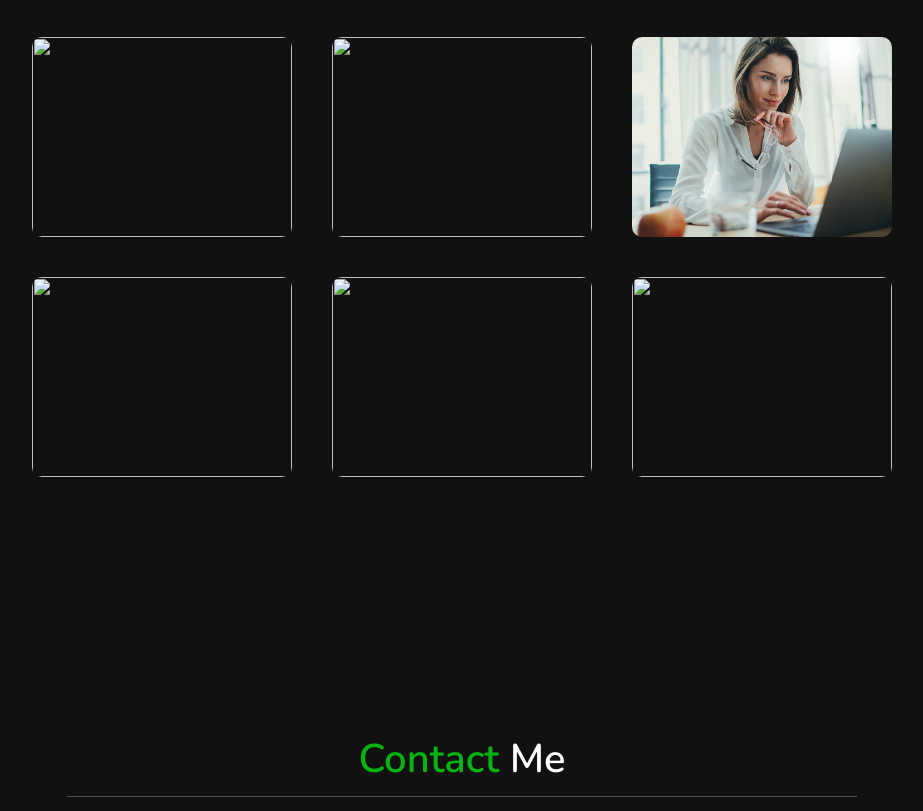
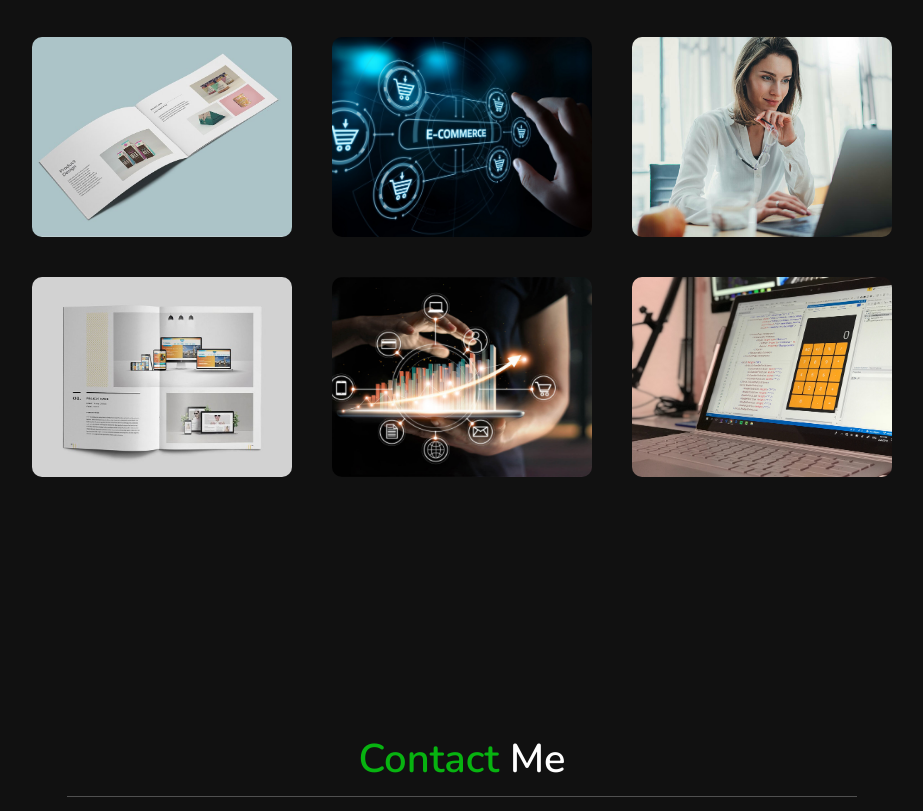
Before and after one commit to DeveloperK7E/My-Portfolio, a plain HTML site: page index.html in a window 1280 px wide. Shown: the part 2505-3316 px from the top of the page, without its empty margins (353-1276 px from the left). Drawn offline with nearby package versions, Linux system fonts and the light colour scheme; the site is published under a folder, as on GitHub Pages, so addresses that start at the root find nothing.

Commit message:
fixed images not displaying

```diff
--- a/index.html
+++ b/index.html
@@ -3,13 +3,13 @@
 <head>
     <meta charset="UTF-8">
     <meta name="viewport" content="width=device-width, initial-scale=1.0">
-    <title>Kelvin Enaro Porfoloio website</title>
+    <title>Kelvin Enaro portfolio website</title>
 
     <!-- font awesome cdn link  -->
     <link rel="stylesheet" href="https://cdnjs.cloudflare.com/ajax/libs/font-awesome/5.15.2/css/all.min.css">
 
     <!-- custom css file link  -->
-    <link rel="stylesheet" href="css/style.css">
+    <link rel="stylesheet" href="./css/style.css">
 
 </head>
 <body>
@@ -165,27 +165,27 @@
     <div class="box-container">
 
         <div class="box">
-            <img src="/images/img9.jpeg" alt="">
+            <img src="./images/img9.jpeg" alt="">
         </div>
 
         <div class="box">
-            <img src="/images/img7.jpeg" alt="">
+            <img src="./images/img7.jpeg" alt="">
         </div>
 
         <div class="box">
-            <img src="images/img5.jpeg" alt="">
+            <img src="./images/img5.jpeg" alt="">
         </div>
 
         <div class="box">
-            <img src="/images/img8.jpeg" alt="">
+            <img src="./images/img8.jpeg" alt="">
         </div>
 
         <div class="box">
-            <img src="/images/img6.jpeg" alt="">
+            <img src="./images/img6.jpeg" alt="">
         </div>
 
         <div class="box">
-            <img src="/images/02-portfolio-2.jpg" alt="">
+            <img src="./images/02-portfolio-2.jpg" alt="">
         </div>
 
     </div>
```
Also changed, not shown: 1 other file.
